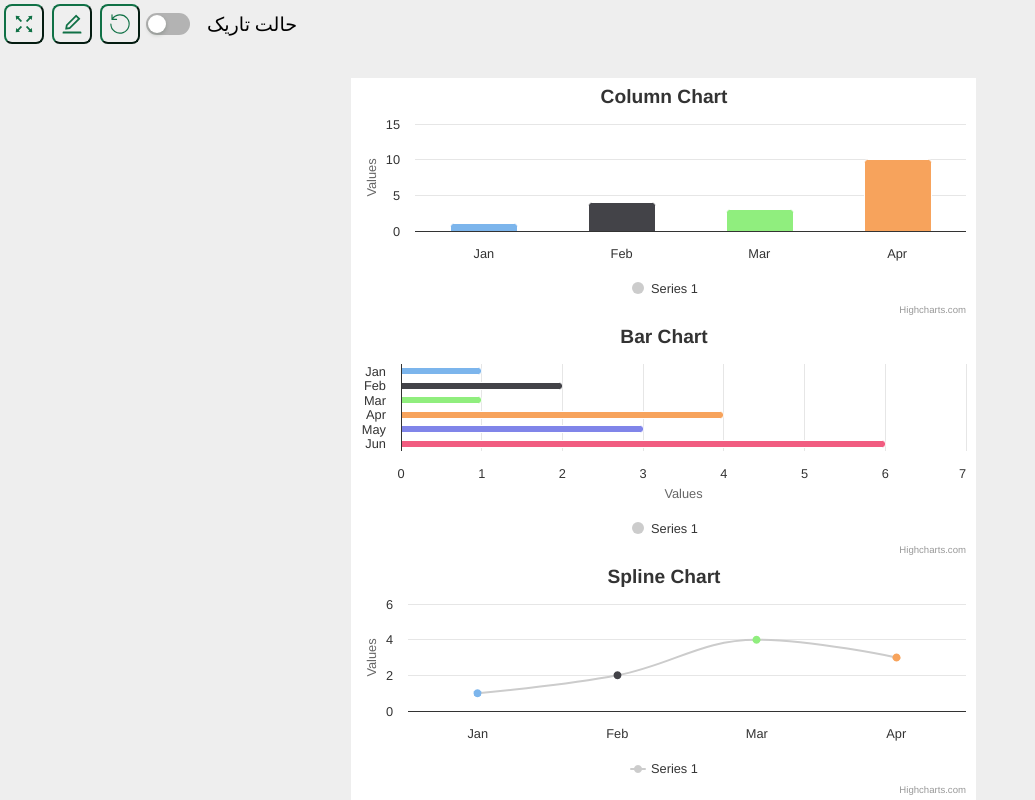
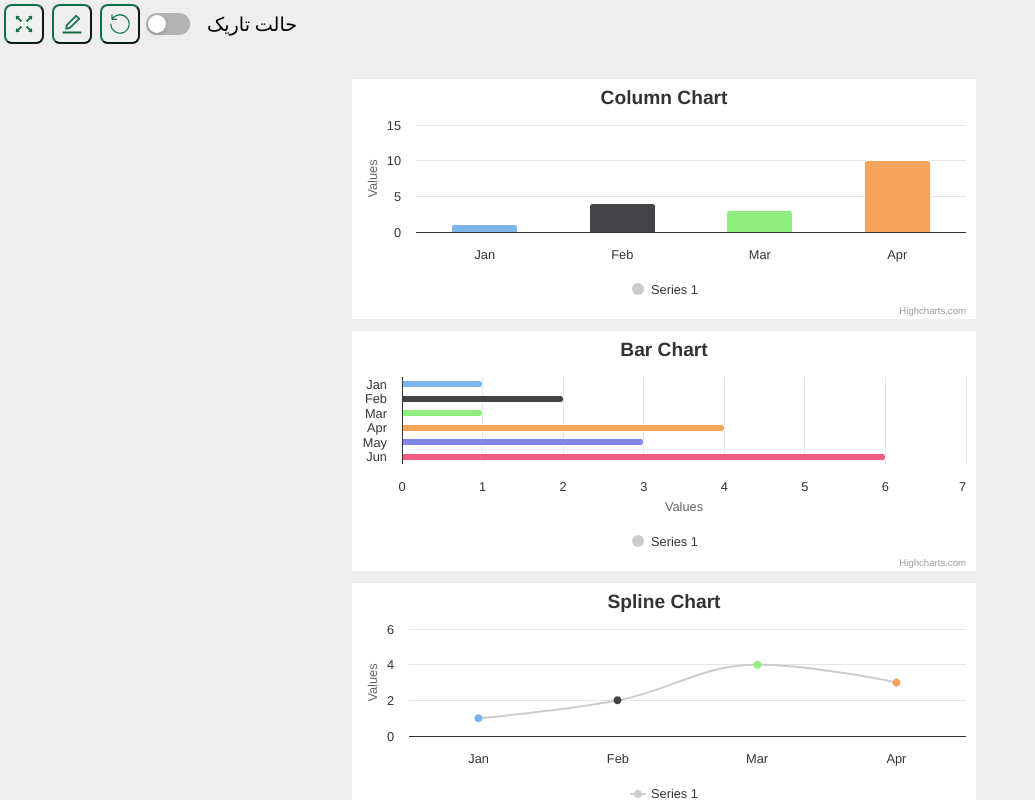
Before and after one commit to behnooshbhy2002/react-grid, a React (Create React App) app: page / in a window 1280 px wide. Shown: the top 800 px of the page, without its empty margins (0-1035 px from the left). Built offline with nearby package versions, Linux system fonts and the light colour scheme.

Commit message:
slove sticky boxes

```diff
--- a/src/App.css
+++ b/src/App.css
@@ -141,7 +141,7 @@ body {
   transition: all 200ms ease;
   transition-property: left, top;
   margin: 20px;
-  background-color: rgb(255, 230, 0);
+  /* background-color: rgb(255, 230, 0); */
 }
 .react-grid-item img {
   pointer-events: none;
--- a/src/pages/Main.jsx
+++ b/src/pages/Main.jsx
@@ -9,7 +9,7 @@ import { Switch } from "antd";
 import "./Main.css";
 
 import _ from "lodash";
-const ResponsiveReactGridLayout = WidthProvider(RGL);
+const ReactGridLayout = WidthProvider(RGL);
 
 // Apply the dark theme
 // darkUnica(Highcharts);
@@ -117,6 +117,7 @@ function Main() {
       layouts[k].isResizable = true;
     }
   };
+  const mar = [11, 11];
   return (
     <div>
       {/* <Switch
@@ -175,12 +176,14 @@ function Main() {
         </div>
       </div>
 
-      <ResponsiveReactGridLayout
+      <ReactGridLayout
         className="layout"
         cols={24}
         rowHeight={10}
         layouts={layouts}
         onLayoutChange={onLayoutChange}
+        isBounded={true}
+        margin={mar}
       >
         {layouts.map((layData, key) => {
           console.log(layData);
@@ -214,7 +217,7 @@ function Main() {
             </div>
           );
         })}
-      </ResponsiveReactGridLayout>
+      </ReactGridLayout>
     </div>
   );
 }
```
